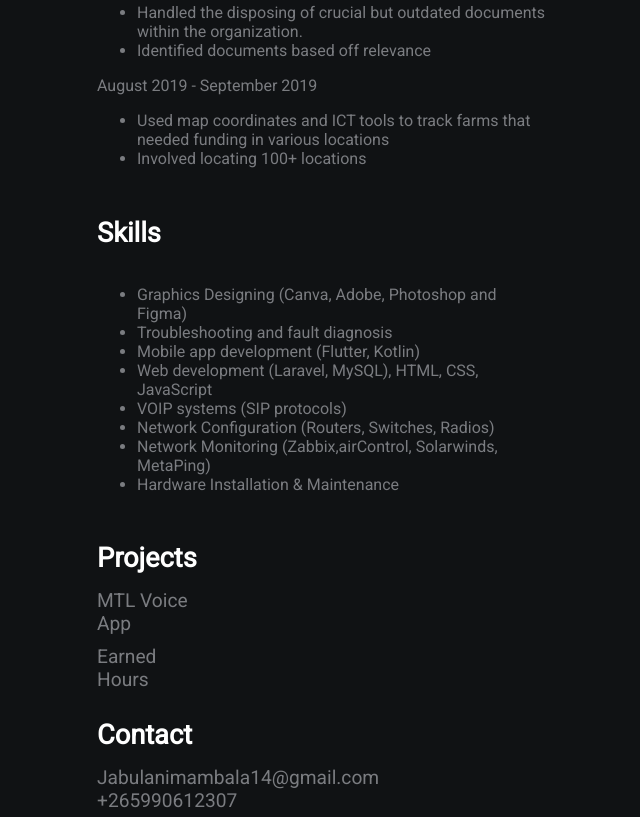
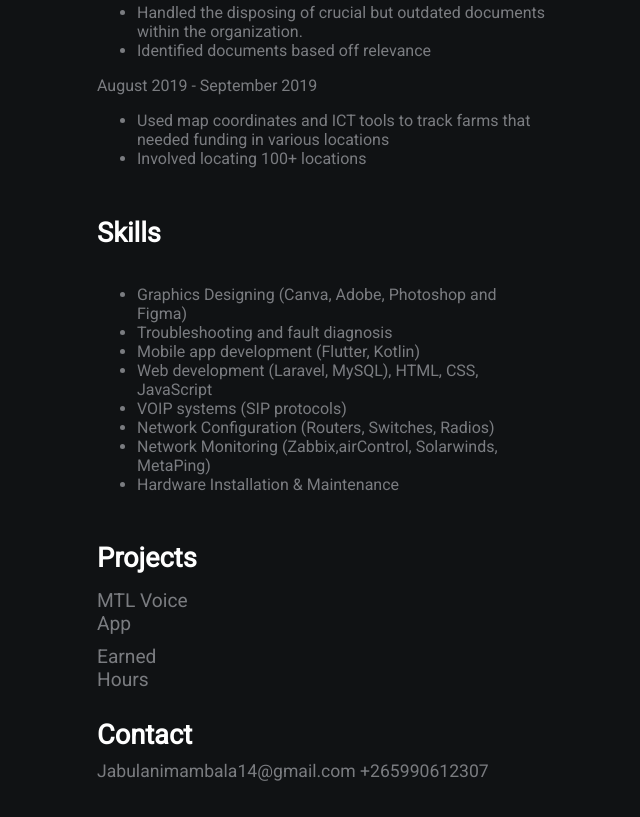
Before and after one commit to JustJay9k/Jabulani-Mambala-Resume, a plain HTML site: page index.html in a window 1280 px wide. Shown: the part 973-1790 px from the top of the page, without its empty margins (543-1183 px from the left). After the commit the page ends 1764 px from the top, so only its background shows below. Drawn offline with Linux system fonts and the light colour scheme.

Commit message:
Update index.html

```diff
--- a/index.html
+++ b/index.html
@@ -73,10 +73,11 @@
             <a href="https://github.com/JustJay9k/MAPD_Design_BIT-023-20">Earned Hours</a>
 
             <h2>Contact</h2>
-            <a href="#">
+            <p>
                 Jabulanimambala14@gmail.com
                 +265990612307
-            </a>
+            </p>
+
 
         </div>
     </div>
```
